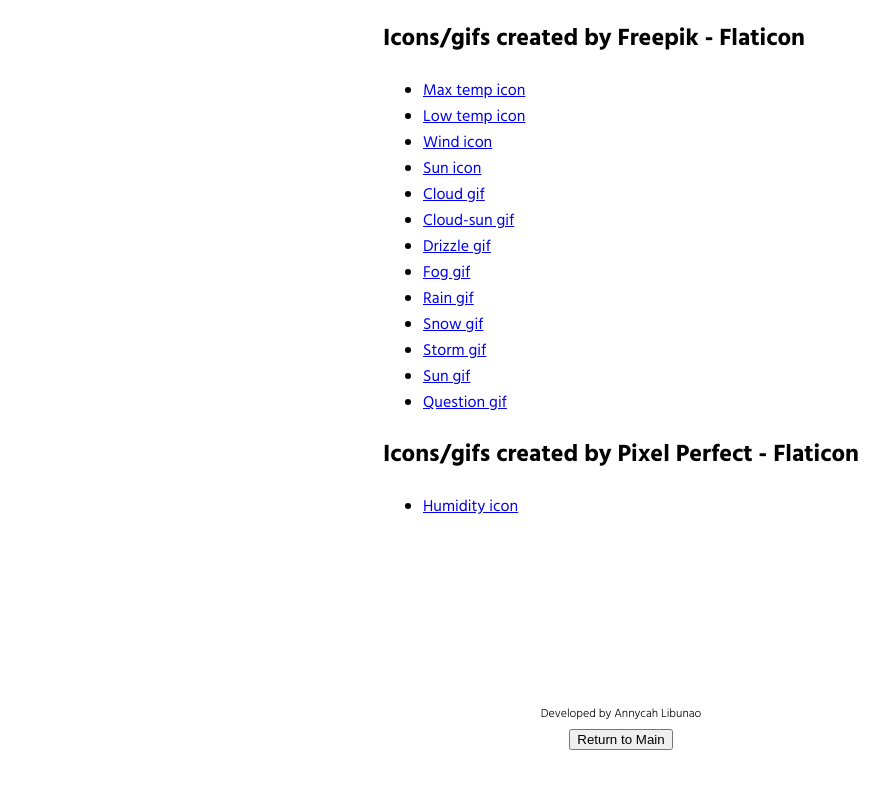
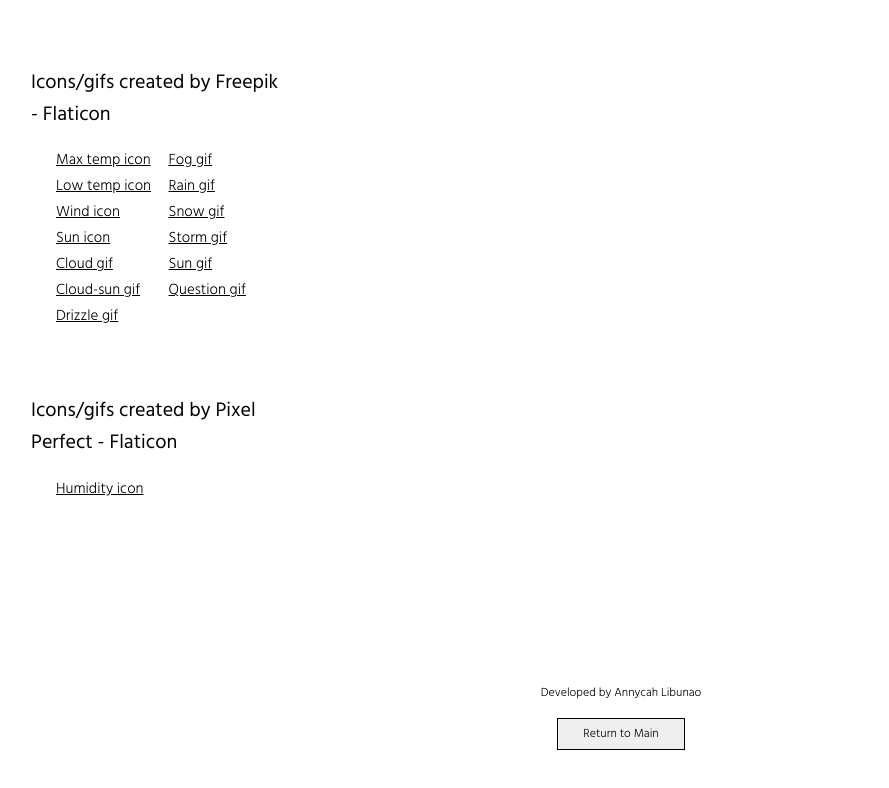
Before and after one commit to annycahlibunao/weatherapp.github.io, a plain HTML site: page credits.html in a window 1280 px wide. Shown: the whole page, without its empty margins (19-908 px from the left). Drawn offline with Linux system fonts and the light colour scheme.

Commit message:
Update style.css
Added styling for attribution button and credits.html

```diff
--- a/style.css
+++ b/style.css
@@ -136,3 +136,60 @@ p {
     position: absolute;
     right: 63px;
 }
+
+.credit-button{
+    position: relative;
+    font-family: "Hind", sans-serif;
+    border: 1px solid black;
+    color: black;
+    font-weight: 300;
+    cursor: pointer;
+    transition: background-color 0.5s;
+    padding: 5px 25px;
+    font-size: 12px;
+    margin-top: 10px;
+}
+
+.credit-button:hover{
+    background-color: black;
+    color: white;
+}
+
+.link-container {
+    position: absolute;
+    left: 50px;
+    top: 50px;
+    background-color: white;
+    width: 250px;
+    height: 500px;
+}
+
+a {
+    font-family: "Hind", sans-serif;
+    color: black;
+    font-weight: 300;
+    font-size: 15px;
+}
+
+.freepik-links{
+    float: left;
+    margin-bottom: 50px;
+}
+
+
+.freepik-links h2, .pixel-perfect-links h2 {
+    font-family: "Hind", sans-serif;
+    font-weight: 400;
+    font-size: 20px;
+}
+
+ul {
+    list-style-type: none;
+    -webkit-columns: 2;
+    -moz-columns: 2;
+    columns: 2;
+    list-style-position: inside;
+    column-gap: 15px;
+    position: relative;
+    left: -15px;
+}
```
